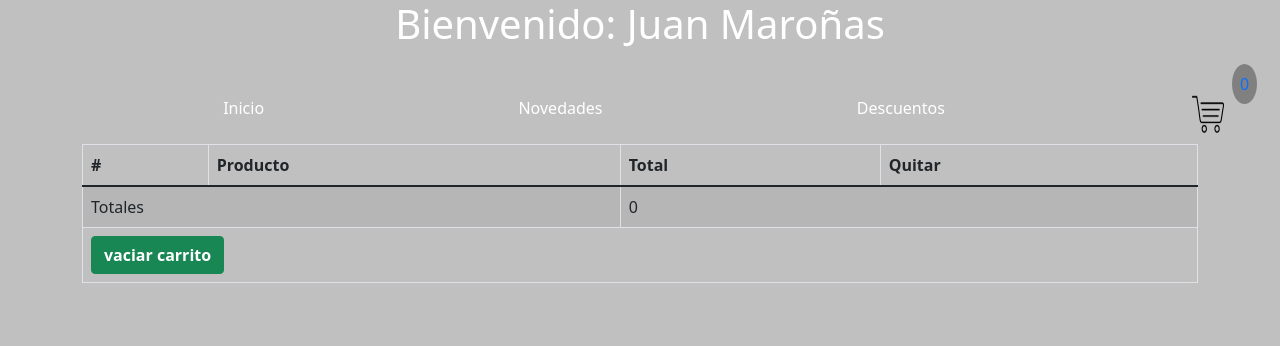
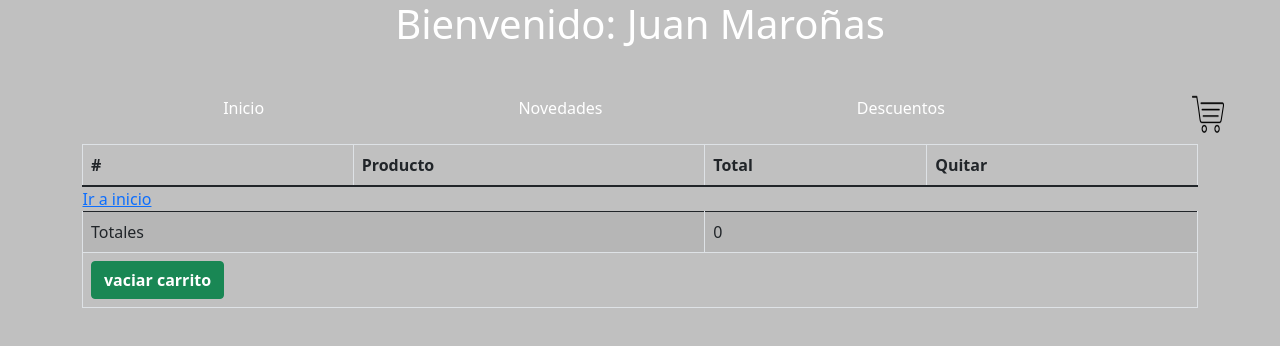
Before and after one commit to jmmaronas/React-19770, a React (Create React App) app: page /carrito in a window 1280 px wide. Shown: the top 346 px of the page. Built offline with nearby package versions, Linux system fonts and the light colour scheme; the HTML template or start-up script is replaced by a standard one.

Commit message:
Clase-11 correciones clase 10 rendering

```diff
--- a/src/components/Cart/CartItemContainer.js
+++ b/src/components/Cart/CartItemContainer.js
@@ -1,11 +1,9 @@
 import CartItem from "./CartItem";
-import { Table } from "react-bootstrap";
+//Bootstrap
+import { Button,Table } from "react-bootstrap";
+
 import { useContexto } from "../Context/CartContext";
-//import { useState, useEffect } from "react";
-import { Button } from "react-bootstrap";
-
-
-//const cart = JSON.parse(localStorage.getItem("carrito")) || [];
+import { Link } from 'react-router-dom';
 
 function CartItemContainer(){
     const { cart, delToCart, clearCart } = useContexto();
@@ -28,7 +26,7 @@ function CartItemContainer(){
                 </tr>
             </thead>
             <tbody>
-                {cart.map(e =><CartItem key= {e.id} itemCarrito={e} quitar={quitar}/>)}
+                {cart.length>0 ? cart.map(e =><CartItem key= {e.id} itemCarrito={e} quitar={quitar}/>) : <Link to="/">Ir a inicio</Link>  }
                 <tr>
                     <td colSpan={2}>Totales</td>
                     <td colSpan={2}>{total}</td>
--- a/src/components/Context/CartContext.js
+++ b/src/components/Context/CartContext.js
@@ -1,6 +1,6 @@
 import { createContext, useContext, useState } from "react"
 
-const cartContext= createContext();
+const cartContext = createContext();
 
 export const { Provider } = cartContext;
 
@@ -11,10 +11,11 @@ export function useContexto(){
 function CartProvider( {children} ) {
     const [cart, setCart]= useState(JSON.parse(localStorage.getItem("carrito")) || [])
 
-    function isInCache(product) {
-        return cart.includes(e => e.id === product.id);
+    function isInCart(product) {
+        return cart.some(e=>e.id === product.id);
     }
     function addToCart(product, counter) {
+        console.log(isInCart(product));
         product.cantidad=counter;
         let arrayNuevo= cart.slice(0)
         let indice = arrayNuevo.findIndex(e=>e.id===product.id);
@@ -34,7 +35,7 @@ function CartProvider( {children} ) {
     const valorDelContexto={
         cart,
         addToCart,
-        isInCache,
+        isInCart,
         delToCart,
         clearCart,
         cartZize: cart.length || 0
--- a/src/components/NavBar/CartWidget.js
+++ b/src/components/NavBar/CartWidget.js
@@ -8,7 +8,7 @@ function CartWidget(){
         <div className="carritoNav">
             <NavLink to={"/carrito"}>
                 <img src="/assets/carrito.png" style={{ width: '2rem' }} alt='imagen en proceso'/>
-                <p id="contadorCarrito">{cartZize}</p>
+                {cartZize>0 ? <p id="contadorCarrito">{cartZize}</p> : ""}
             </NavLink>
         </div>
     );
```
Also changed, not shown: src/components/ItemDetail/ItemDetail.js (+0 -8 lines).
